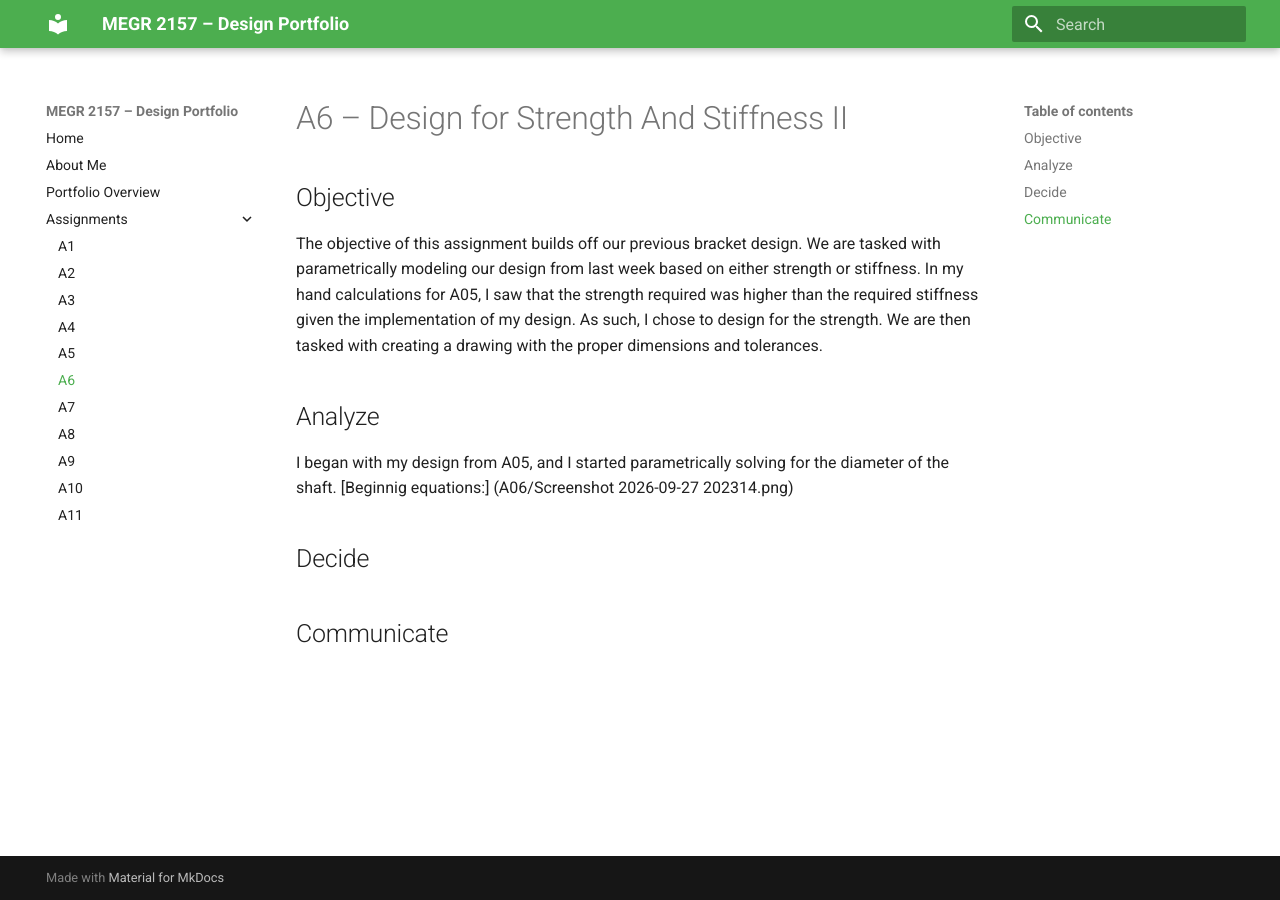
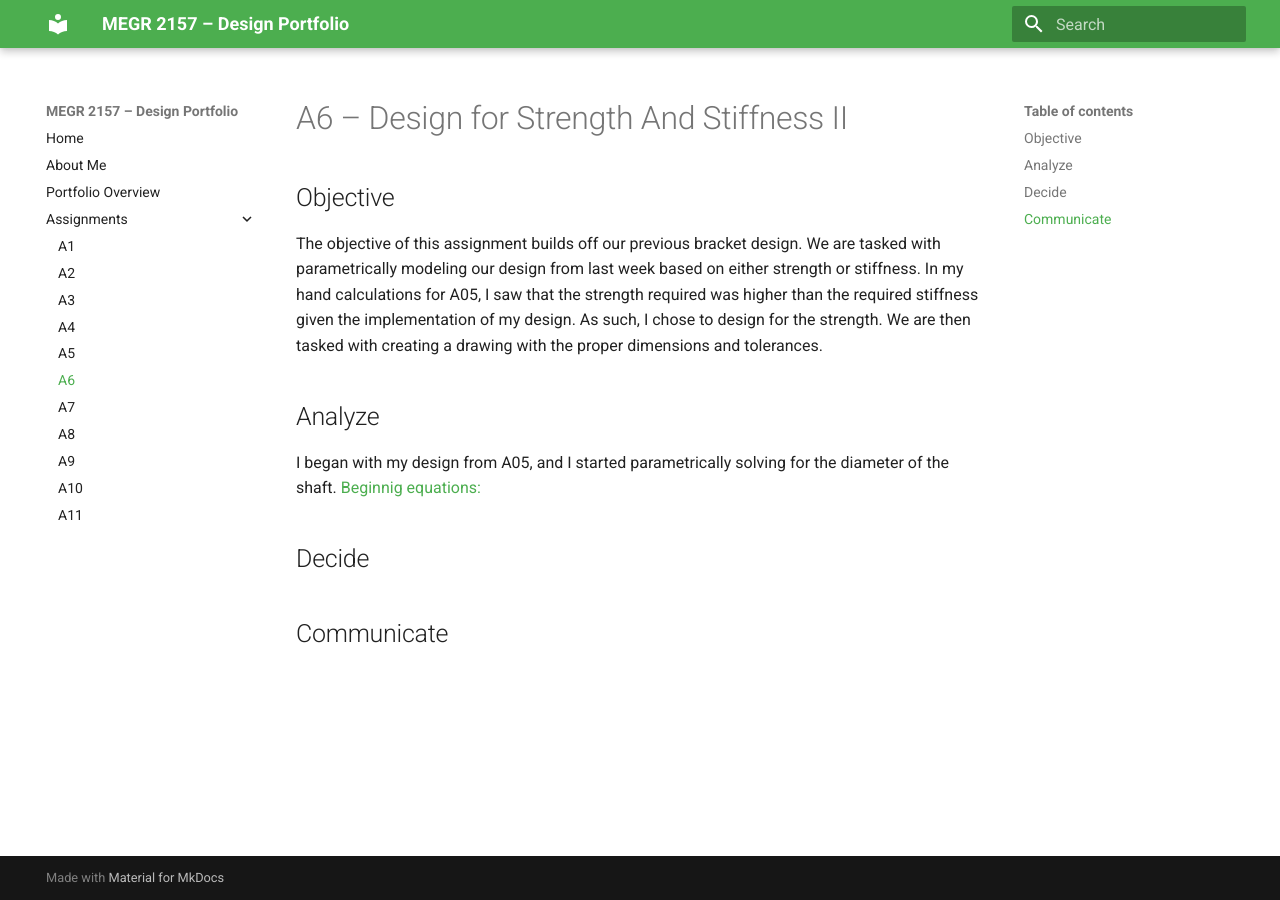
Before and after one commit to AlessDefelice/megr2156, an MkDocs documentation site: the page built from docs/assignments/A06/index.md, in a window 1280 px wide. Built offline with MkDocs 1.6.1 and Material for MkDocs 9.7.7, drawn with Linux system fonts in a browser that asks for light colours.

Commit message:
Update index.md

```diff
--- a/docs/assignments/A06/index.md
+++ b/docs/assignments/A06/index.md
@@ -6,7 +6,7 @@ The objective of this assignment builds off our previous bracket design. We are
 
 ## Analyze
 I began with my design from A05, and I started parametrically solving for the diameter of the shaft.
-[Beginnig equations:] (A06/Screenshot 2026-09-27 202314.png)
+[Beginnig equations:](A06/Screenshot2026-09-27202314.png)
 
 
 
```
